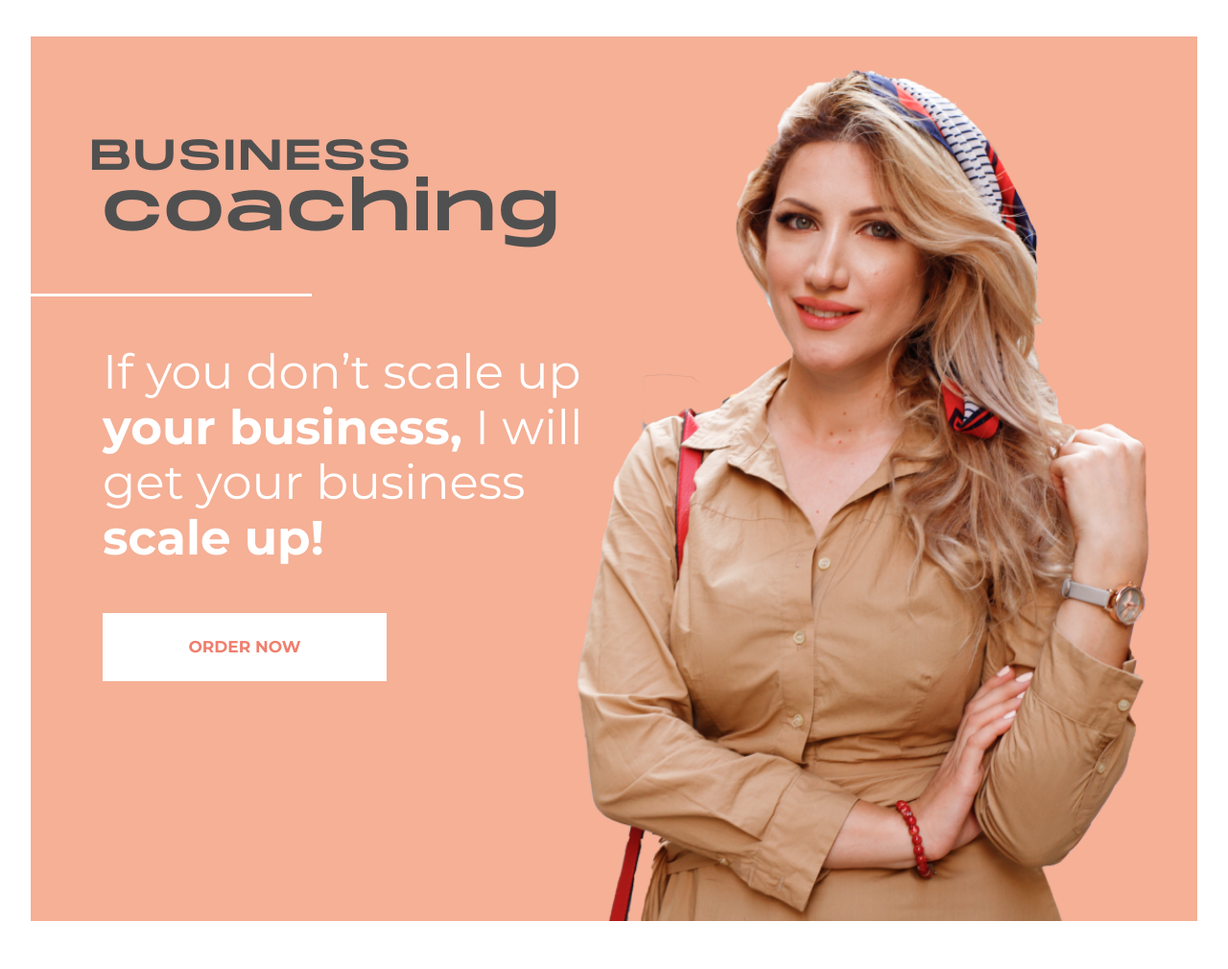
After one commit to Vazgen93/Nari, a PHP site: page /section-1/section-1.html in a window 1280 px wide. The commit adds this page. Shown: the whole page at 96% size. Run offline with PHP 8.4, Linux system fonts and the light colour scheme; some libraries are stand-ins or nearby versions; some web fonts are replaced.

```diff
--- a/header/header.html
+++ b/header/header.html
@@ -11,7 +11,9 @@
         <div class="container">
             <header>
                 <div class="logo">
-                    <img src="../images/icon/logo.png" alt="">
+                    <a href="/">
+                        <img src="../images/icon/logo.png" alt="logo">
+                    </a>
                 </div>
                 <nav class="header__nav">
                     <ul class="header__ul">
--- /dev/null
+++ b/section-1/section-1.css
@@ -0,0 +1,185 @@
+@import url("https://fonts.googleapis.com/css2?family=Montserrat:ital,wght@0,100;0,200;0,300;0,400;0,500;0,600;0,700;0,800;0,900;1,100;1,200;1,300;1,400;1,500;1,600;1,700;1,800;1,900&display=swap");
+@font-face {
+  font-family: Monument Extended;
+  src: url(../fonts/MonumentExtended-Regular.otf);
+}
+
+* {
+  text-decoration: none;
+  list-style: none;
+  outline: none;
+  -webkit-box-sizing: border-box;
+          box-sizing: border-box;
+}
+
+body {
+  width: 100%;
+  min-height: 100vh;
+  overflow-x: hidden;
+  padding-top: 38px;
+}
+
+.wrapper {
+  max-width: 1976px;
+  height: 100%;
+  padding: 0 69px;
+}
+
+@media (max-width: 1440px) {
+  .wrapper {
+    padding: 0 32px;
+  }
+}
+
+.wrapper .container {
+  position: relative;
+  width: 100%;
+  margin: 0 auto;
+}
+
+.bold {
+  font-weight: bold;
+}
+
+.section-1 {
+  width: 100%;
+  height: 922px;
+  display: -webkit-box;
+  display: -ms-flexbox;
+  display: flex;
+  background-color: #F5B096;
+  margin-bottom: 50px;
+}
+
+.section-1__title {
+  height: 271px;
+  padding-top: 55px;
+  font-family: Monument Extended;
+  font-style: normal;
+  font-weight: normal;
+  font-size: 45px;
+  letter-spacing: 0.09em;
+  color: #505050;
+  position: relative;
+}
+
+.section-1__title::before {
+  content: '';
+  display: block;
+  width: 25%;
+  height: 3px;
+  position: absolute;
+  background-color: #ffffff;
+  bottom: 0;
+  left: -75px;
+}
+
+@media (max-width: 1440px) {
+  .section-1__title::before {
+    width: 55%;
+  }
+}
+
+.section-1__title-1 {
+  position: absolute;
+  left: -13px;
+}
+
+.section-1__title-2 {
+  font-size: 70px;
+  position: absolute;
+  left: 0px;
+  top: 71px;
+}
+
+.section-1__subtitle {
+  width: 100%;
+  display: -webkit-box;
+  display: -ms-flexbox;
+  display: flex;
+  font-family: Montserrat;
+  font-style: normal;
+  font-weight: normal;
+  font-size: 50px;
+  color: #ffffff;
+}
+
+.section-1__btn {
+  width: 295.92px;
+  height: 71.4px;
+  background: #ffffff;
+  -webkit-transition: .3s;
+  transition: .3s;
+}
+
+.section-1__btn > a {
+  width: 100%;
+  height: 100%;
+  display: -webkit-box;
+  display: -ms-flexbox;
+  display: flex;
+  -webkit-box-pack: center;
+      -ms-flex-pack: center;
+          justify-content: center;
+  -webkit-box-align: center;
+      -ms-flex-align: center;
+          align-items: center;
+  font-family: Montserrat;
+  font-style: normal;
+  font-weight: bold;
+  font-size: 17px;
+  color: #EF7F6D;
+  -webkit-transition: .3s;
+  transition: .3s;
+}
+
+.section-1__btn:hover {
+  background-color: #EF7F6D;
+}
+
+.section-1__btn:hover a {
+  color: #ffffff;
+}
+
+.section-1__links {
+  padding-top: 100px;
+}
+
+.section-1__links > a {
+  font-size: 30px;
+  color: white;
+  margin: 0 19px;
+  -webkit-transition: .3s;
+  transition: .3s;
+}
+
+.section-1__links > a:first-child {
+  margin-left: 0;
+}
+
+.section-1__links > a:hover {
+  color: #EF7F6D;
+}
+
+.section-1__left {
+  width: 50%;
+  display: -webkit-box;
+  display: -ms-flexbox;
+  display: flex;
+  -webkit-box-orient: vertical;
+  -webkit-box-direction: normal;
+      -ms-flex-direction: column;
+          flex-direction: column;
+  padding-left: 75px;
+}
+
+.section-1__right {
+  width: 50%;
+  display: -webkit-box;
+  display: -ms-flexbox;
+  display: flex;
+  -webkit-box-pack: end;
+      -ms-flex-pack: end;
+          justify-content: flex-end;
+}
+/*# sourceMappingURL=section-1.css.map */
--- /dev/null
+++ b/section-1/section-1.html
@@ -0,0 +1,51 @@
+<!DOCTYPE html>
+<html lang="en">
+<head>
+    <meta charset="UTF-8">
+    <meta name="viewport" content="width=device-width, initial-scale=1.0">
+    <title>Document</title>
+    <link rel="stylesheet" href="../style/normalize.css">
+    <link rel="stylesheet" href="../style/all.min.css">
+    <link rel="stylesheet" href="section-1.css">
+    <script src="../script/all.min.js"></script>
+</head>
+<body>
+    <div class="wrapper">
+        <div class="container">
+            <section class="section-1">
+              <div class="section-1__left">
+                  <div class="section-1__title">
+                      <p class="section-1__title-1">BUSINESS</p>
+                      <p class="section-1__title-2">coaching</p>
+                  </div>
+                  <div class="section-1__subtitle">
+                    <p>If you don’t scale up <span class="bold">your business,</span> I will get your business <span class="bold">scale up!</span>
+
+                    </p>
+                </div>
+                <div class="section-1__btn">
+                    <a href="">ORDER NOW</a>
+                </div>
+                <div class="section-1__links">
+                    <a href="">
+                        <i class="fab fa-youtube"></i>
+                    </a>
+                    <a href="">
+                        <i class="fab fa-instagram"></i>
+                    </a>
+                    <a href="">
+                        <i class="fab fa-facebook-square"></i>
+                    </a>
+                    <a href="">
+                        <i class="fab fa-twitter"></i>
+                    </a>
+                </div>
+              </div>
+              <div class="section-1__right">
+                  <img src="../images/1.png" alt="">
+              </div>
+            </section>
+        </div>
+    </div>
+</body>
+</html>
--- /dev/null
+++ b/section-1/section-1.scss
@@ -0,0 +1,116 @@
+@import "../style/style.scss";
+
+.section-1{
+    width: 100%;
+    height: 922px;
+    display: flex;
+    background-color: $background;
+    margin-bottom: 50px;
+
+    &__title{
+        height: 271px;
+        padding-top: 55px;
+        font-family: Monument Extended;
+        font-style: normal;
+        font-weight: normal;
+        font-size: 45px;
+        letter-spacing: 0.09em;
+        color: $text-color-1;
+        position: relative;
+        &::before{
+            content: '';
+            display: block;
+            width: 25%;
+            height: 3px;
+            position: absolute;
+            background-color: $white;
+            bottom: 0;
+            left: -75px;
+            @media (max-width: 1440px){
+                &{
+                    width: 55%;
+
+                }
+            }
+        }
+
+        &-1{
+            position: absolute;
+            left: -13px;
+        }
+        &-2{
+            font-size: 70px;
+            position: absolute;
+            left: 0px;
+            top: 71px;
+        }
+
+    }
+    &__subtitle{
+        width: 100%;
+        display: flex;
+        font-family: Montserrat;
+        font-style: normal;
+        font-weight: normal;
+        font-size: 50px;
+        color: $white;
+
+    }
+
+    &__btn{
+        width: 295.92px;
+        height: 71.4px;
+        background: $white;
+        transition: .3s;
+
+        > a{
+            width: 100%;
+            height: 100%;
+            display: flex;
+            justify-content: center;
+            align-items: center;
+            font-family: Montserrat;
+            font-style: normal;
+            font-weight: bold;
+            font-size: 17px;
+            color: $btn-text-color;
+            transition: .3s;
+        }
+        &:hover{
+            background-color: $btn-text-color;
+        }
+        &:hover a{
+            color: $white;
+        }
+    }
+
+    &__links{
+        padding-top: 100px;
+        > a{
+
+            font-size: 30px;
+            color: white;
+            margin: 0 19px;
+            transition: .3s;
+            &:first-child{
+                margin-left: 0;
+            }
+            &:hover{
+                color: $btn-text-color;
+            }
+        }
+
+    }
+
+    &__left{
+        width: 50%;
+        display: flex;
+        flex-direction: column;
+        padding-left: 75px;
+    }
+    &__right{
+        width: 50%;
+        display: flex;
+        justify-content: flex-end;
+    }
+}
--- a/style/style.scss
+++ b/style/style.scss
@@ -27,3 +27,6 @@ body {
         margin: 0 auto;
     }
 }
+.bold{
+    font-weight: bold;
+}
```
Also changed, not shown: header/header.css (+61 -21 lines), header/header.scss (+49 -15 lines), style/_var.scss (+20 -0 lines), style/style.css (+10 -0 lines), fonts/MonumentExtended-Regular.otf (added), fonts/MonumentExtended-Ultrabold.otf (added), images/1.png (added), 3 other files.
